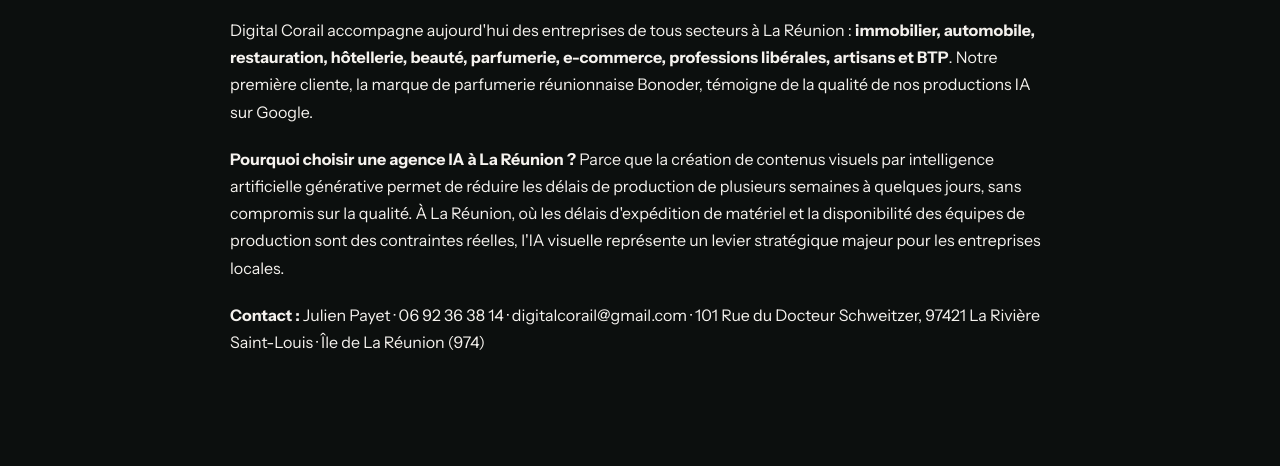
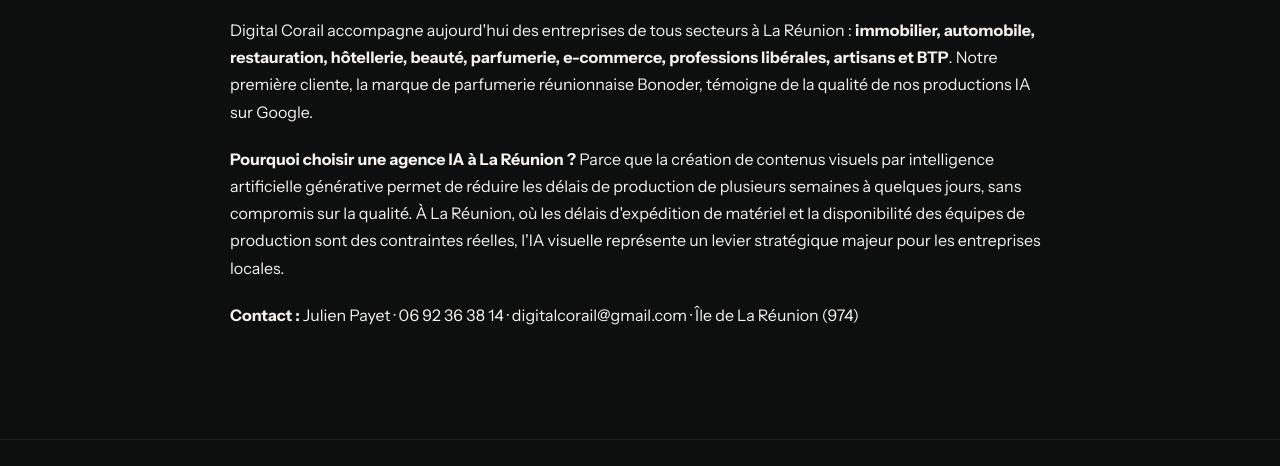
Before and after one commit to julienpayet97421/digital-corail-v1, a plain HTML site: page index.html in a window 1280 px wide. Shown: the part 10373-10839 px from the top of the page. Drawn offline with Linux system fonts and the light colour scheme.

Commit message:
Update index.html

```diff
--- a/index.html
+++ b/index.html
@@ -817,7 +817,7 @@
 <p style="margin-bottom:20px;">Notre approche est simple : vous nous envoyez vos photos existantes — même prises au smartphone — et nous vous livrons des contenus vidéo et visuels de qualité professionnelle en <strong>48 à 72 heures</strong>. Aucun déplacement n'est nécessaire, ce qui nous permet d'intervenir partout sur l'île, de Saint-Denis à Saint-Pierre, en passant par Saint-Paul, Le Tampon, Saint-André et Saint-Joseph.</p>
 <p style="margin-bottom:20px;">Digital Corail accompagne aujourd'hui des entreprises de tous secteurs à La Réunion : <strong>immobilier, automobile, restauration, hôtellerie, beauté, parfumerie, e-commerce, professions libérales, artisans et BTP</strong>. Notre première cliente, la marque de parfumerie réunionnaise Bonoder, témoigne de la qualité de nos productions IA sur Google.</p>
 <p style="margin-bottom:20px;"><strong>Pourquoi choisir une agence IA à La Réunion ?</strong> Parce que la création de contenus visuels par intelligence artificielle générative permet de réduire les délais de production de plusieurs semaines à quelques jours, sans compromis sur la qualité. À La Réunion, où les délais d'expédition de matériel et la disponibilité des équipes de production sont des contraintes réelles, l'IA visuelle représente un levier stratégique majeur pour les entreprises locales.</p>
-<p><strong>Contact :</strong> Julien Payet · 06 92 36 38 14 · digitalcorail@gmail.com · 101 Rue du Docteur Schweitzer, 97421 La Rivière Saint-Louis · Île de La Réunion (974)</p>
+<p><strong>Contact :</strong> Julien Payet · 06 92 36 38 14 · digitalcorail@gmail.com · Île de La Réunion (974)</p>
 </div>
 </div></section>
 
```
